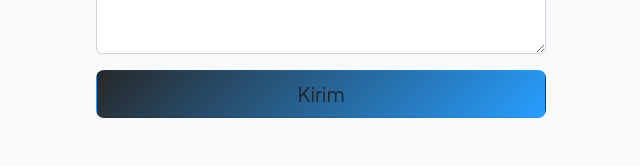
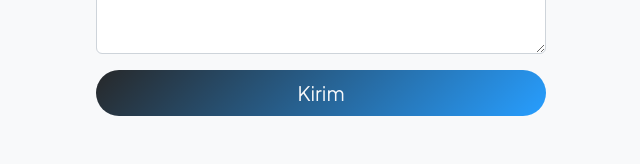
Before and after one commit to adelukman45/adelukman.github.io, a plain HTML site: page index.html in a window 1280 px wide. Shown: the part 4364-4532 px from the top of the page, without its empty margins (319-959 px from the left). Drawn offline with nearby package versions, Linux system fonts and the light colour scheme.

Commit message:
first commit

```diff
--- a/index.html
+++ b/index.html
@@ -456,7 +456,7 @@
                                     <!-- an error submitting the form-->
                                     <!-- <div class="d-none" id="submitErrorMessage"><div class="text-center text-danger mb-3">Error sending message!</div></div> -->
                                     <!-- Submit Button-->
-                                    <div class="d-grid"><button class="btn btn bg-gradient-primary-to-secondary btn-lg">Kirim</button></div>
+                                    <div class="d-grid"><button class="btn btn bg-gradient-primary-to-secondary text-light border-0 rounded-5 btn-lg">Kirim</button></div>
                                 </form>
                             </div>
                         </div>
```
